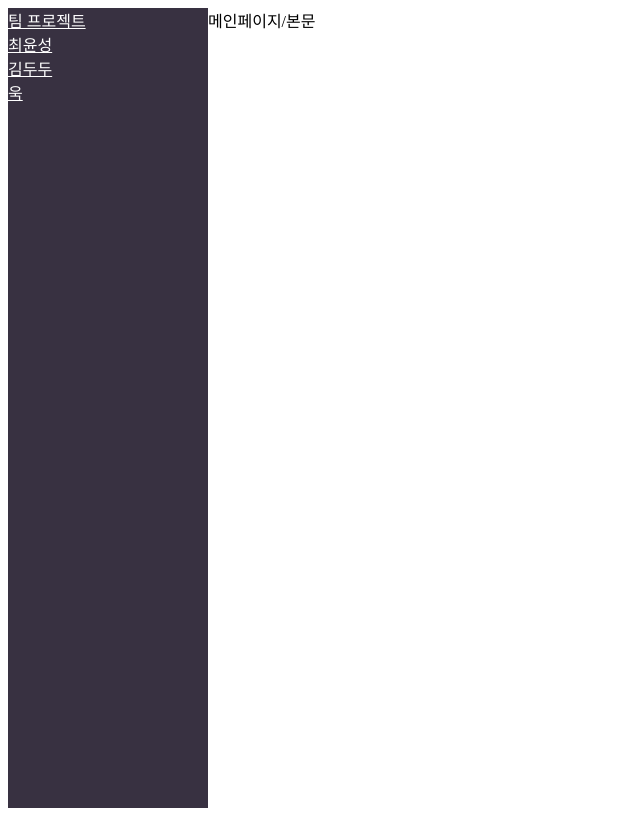
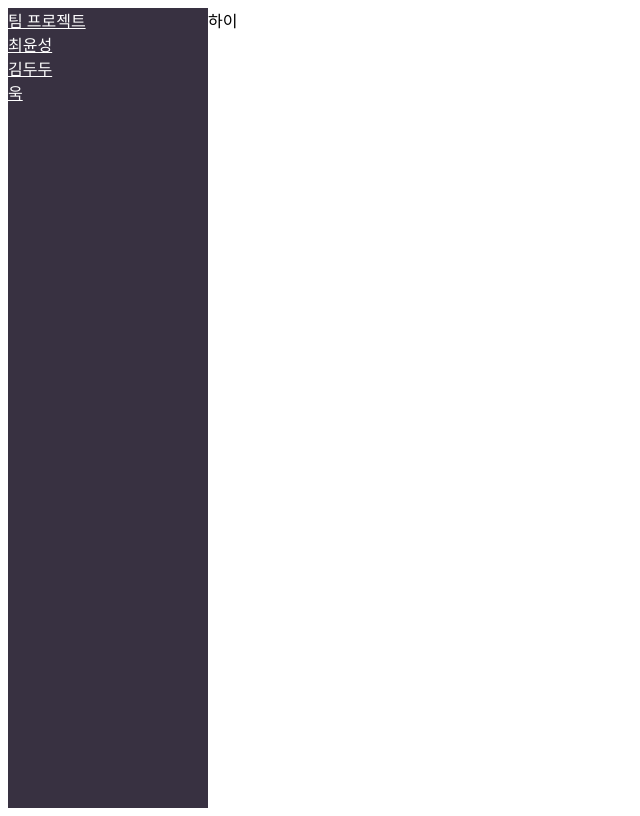
Before and after one commit to yoonsung157/react, a React (Vite) app: page /home in a window 1280 px wide. Shown: the whole page, without its empty margins (0-640 px from the left). Built offline with nearby package versions, Linux system fonts and the light colour scheme.

Commit message:
practice3 수정

```diff
--- a/src/example/Practice3.jsx/Home.jsx
+++ b/src/example/Practice3.jsx/Home.jsx
@@ -1,3 +1,3 @@
 export default function Home( props ) {
-    return (<> 메인페이지/본문 </>)
+    return (<> 하이 </>)
 }
--- a/src/example/Practice3.jsx/Kimdoodoo.jsx
+++ b/src/example/Practice3.jsx/Kimdoodoo.jsx
@@ -2,6 +2,7 @@ const Kimdoodoo = () => {
 
 
     return(<>
+        <div>
             <h3>김두현</h3>
             <table>
                 <tbody>
@@ -16,6 +17,8 @@ const Kimdoodoo = () => {
 
                 </tbody>
             </table>
+        </div>
+
     </>)
 }
 
```
Lines whose indentation alone changed are shown as unchanged.
